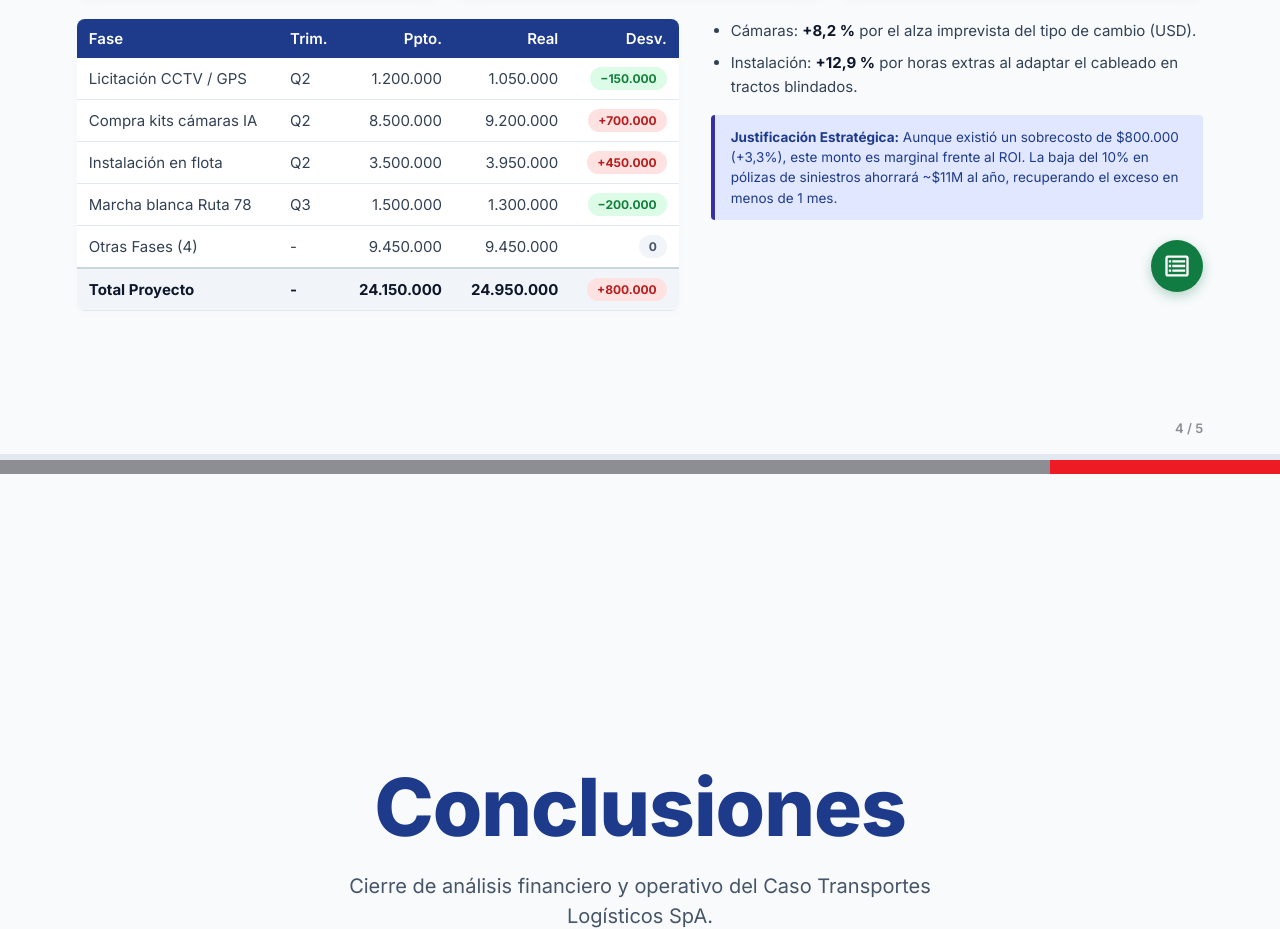
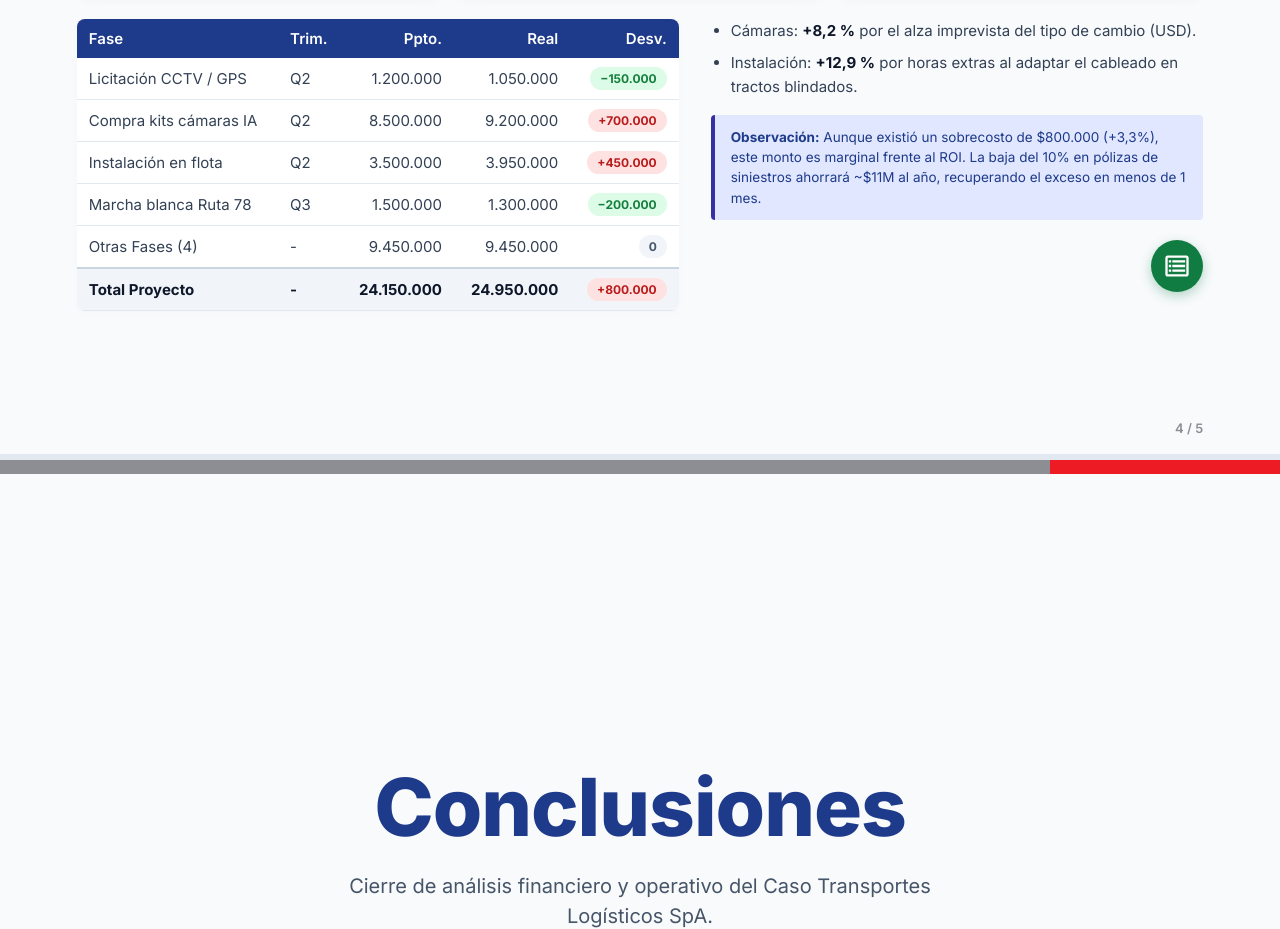
Before and after one commit to dibarraosorio-coder/Presentaciones-2-Semestre-2026, a plain HTML site: page index.html in a window 1280 px wide. Shown: the part 2740-3669 px from the top of the page. Drawn offline with Linux system fonts and the light colour scheme.

Commit message:
Update index.html

```diff
--- a/index.html
+++ b/index.html
@@ -259,7 +259,7 @@ nav button:focus-visible { outline: 2px solid #fff; }
       </ul>
 
       <div style="background: #e0e7ff; border-left: 4px solid #3730a3; padding: 12px 16px; border-radius: 4px; font-size: 13.5px; color: #1e3a8a; line-height: 1.5; margin-bottom: 20px;">
-        <b>Justificación Estratégica:</b> Aunque existió un sobrecosto de $800.000 (+3,3%), este monto es marginal frente al ROI. La baja del 10% en pólizas de siniestros ahorrará ~$11M al año, recuperando el exceso en menos de 1 mes.
+        <b>Observación:</b> Aunque existió un sobrecosto de $800.000 (+3,3%), este monto es marginal frente al ROI. La baja del 10% en pólizas de siniestros ahorrará ~$11M al año, recuperando el exceso en menos de 1 mes.
       </div>
 
       <!-- Enlace actualizado a /preview?rm=minimal& -->
```
